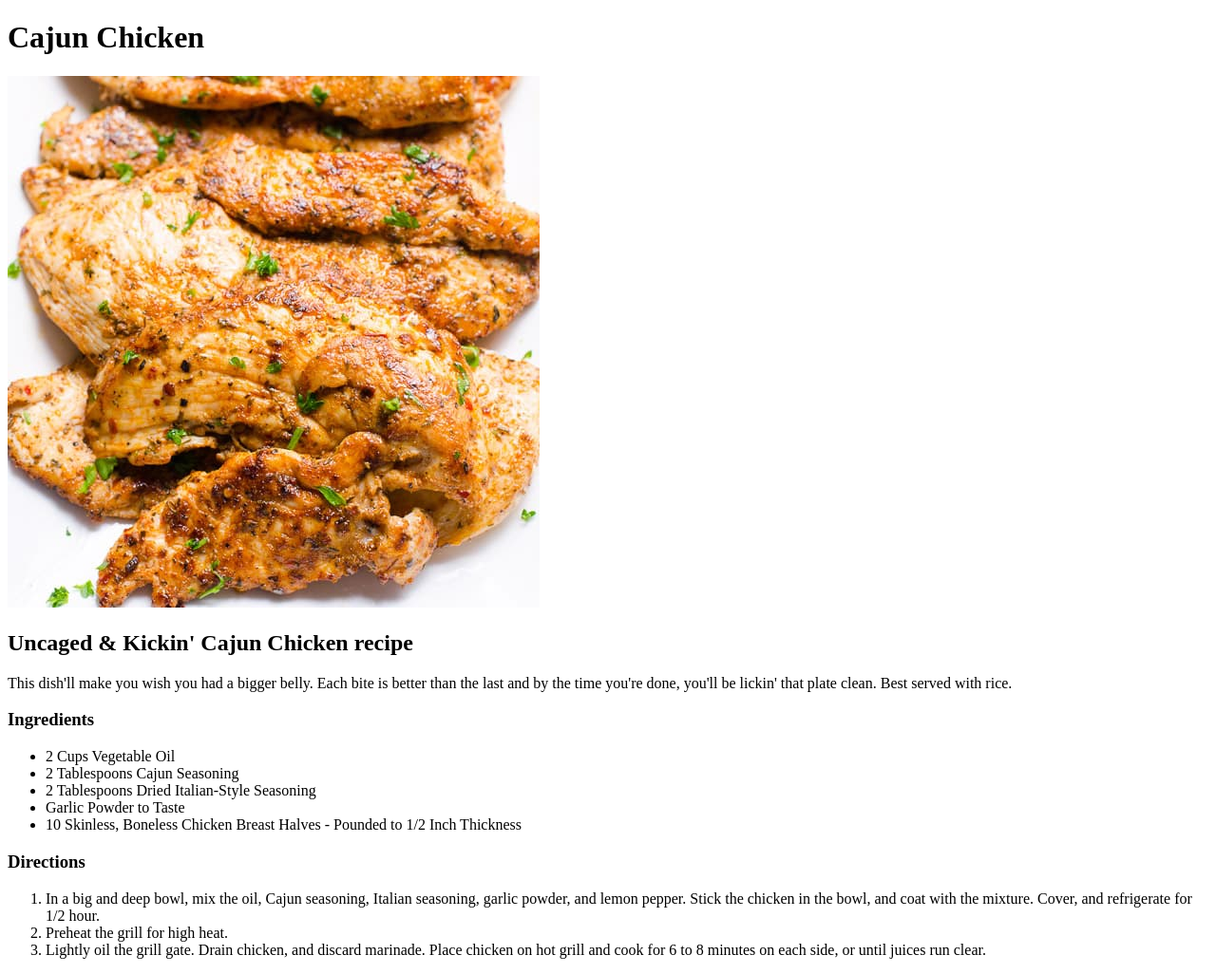
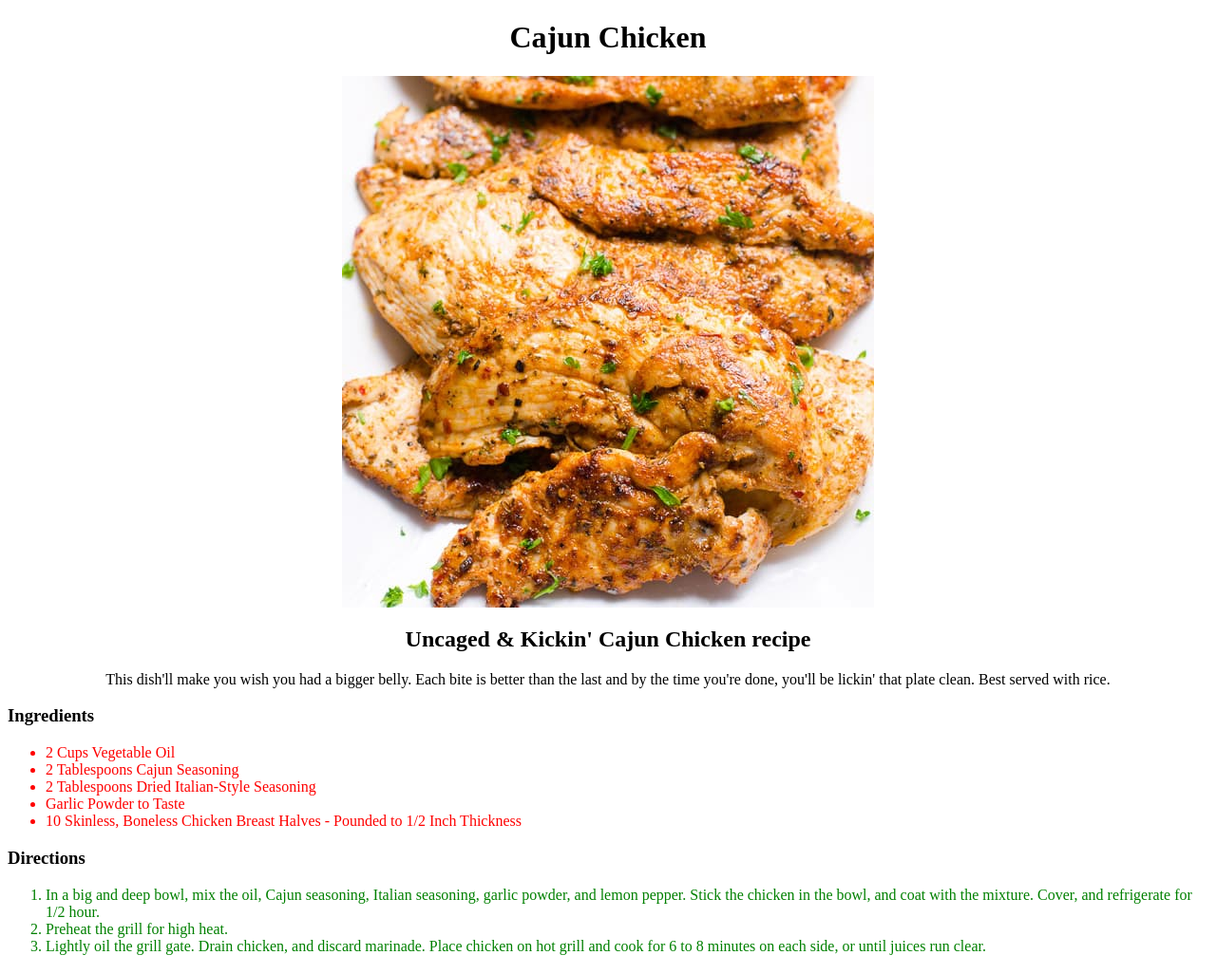
Before and after one commit to PreciousBixbyte/odin-recipes, a plain HTML site: page recipes/Cajun_Chicken.html in a window 1280 px wide. Shown: the whole page at 95% size. Drawn offline with Linux system fonts and the light colour scheme.

Commit message:
CSS introduction

```diff
--- a/recipes/Cajun_Chicken.html
+++ b/recipes/Cajun_Chicken.html
@@ -1,8 +1,11 @@
 <!DOCTYPE html>
 <html lang="en">
 <head>
+    <link rel="stylesheet" href="styles.css">
+
     <meta charset="UTF-8">
     <title>Cajun Chicken Recipe</title>
+</head>
     <body>
         <h1>Cajun Chicken</h1>
 
@@ -38,5 +41,5 @@
         </ol>
 
     </body>
-</head>
+
 </html>
--- /dev/null
+++ b/recipes/styles.css
@@ -0,0 +1,31 @@
+h1 {
+    color: black;
+    font-weight: 900;
+    font-family: "Times New Roman";
+    text-align: center;
+}
+
+img {
+    display: block;
+    margin-left: auto;
+    margin-right: auto;
+
+}
+
+h2 {
+    text-align: center;
+}
+
+p {
+    text-align: center;
+}
+
+ul {
+    color: red;
+    font-family: 'Times New Roman', Times, serif;
+}
+
+ol {
+    color: green;
+    font-family: 'Times New Roman', Times, serif;
+}
```
Also changed, not shown: recipes/Apple_Walnut_Salad.html (+3 -1 lines), recipes/Banh_Mi_Sandwich.html (+2 -1 lines).
